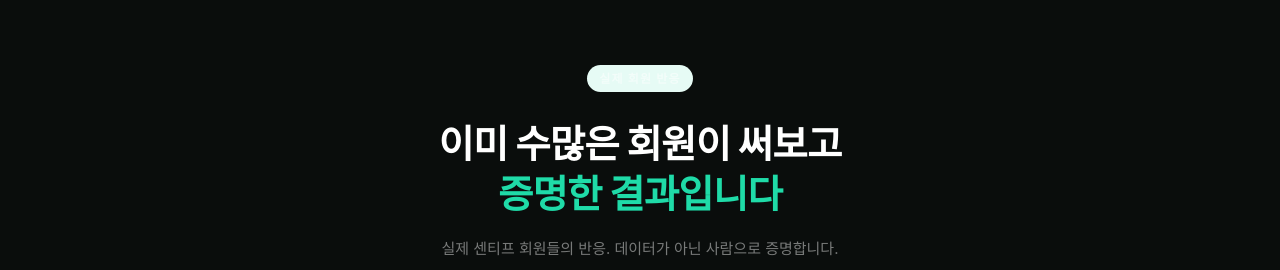
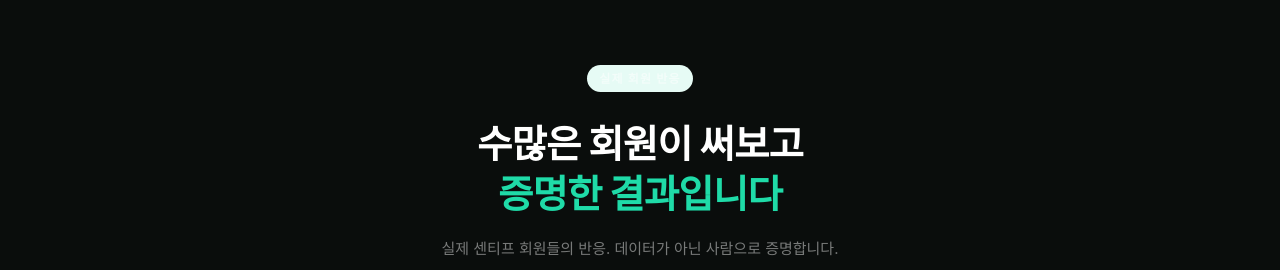
Before and after one commit to nononong247/ssentif-redesign, a plain HTML site: page index.html in a window 1280 px wide. Shown: the part 2520-2790 px from the top of the page. Drawn offline with Linux system fonts and the light colour scheme.

Commit message:
Remove '이미' from social proof headline copy
Co-Authored-By: Claude Sonnet 4.6 <noreply@anthropic.com>

```diff
--- a/index.html
+++ b/index.html
@@ -1231,7 +1231,7 @@
 <section class="proof-section">
   <div class="proof-head container fade-up">
     <div class="label" style="color:rgba(255,255,255,0.5)">실제 회원 반응</div>
-    <h2>이미 수많은 회원이 써보고<br><span class="hl">증명한 결과입니다</span></h2>
+    <h2>수많은 회원이 써보고<br><span class="hl">증명한 결과입니다</span></h2>
     <p class="proof-sub">실제 센티프 회원들의 반응. 데이터가 아닌 사람으로 증명합니다.</p>
   </div>
 
```
